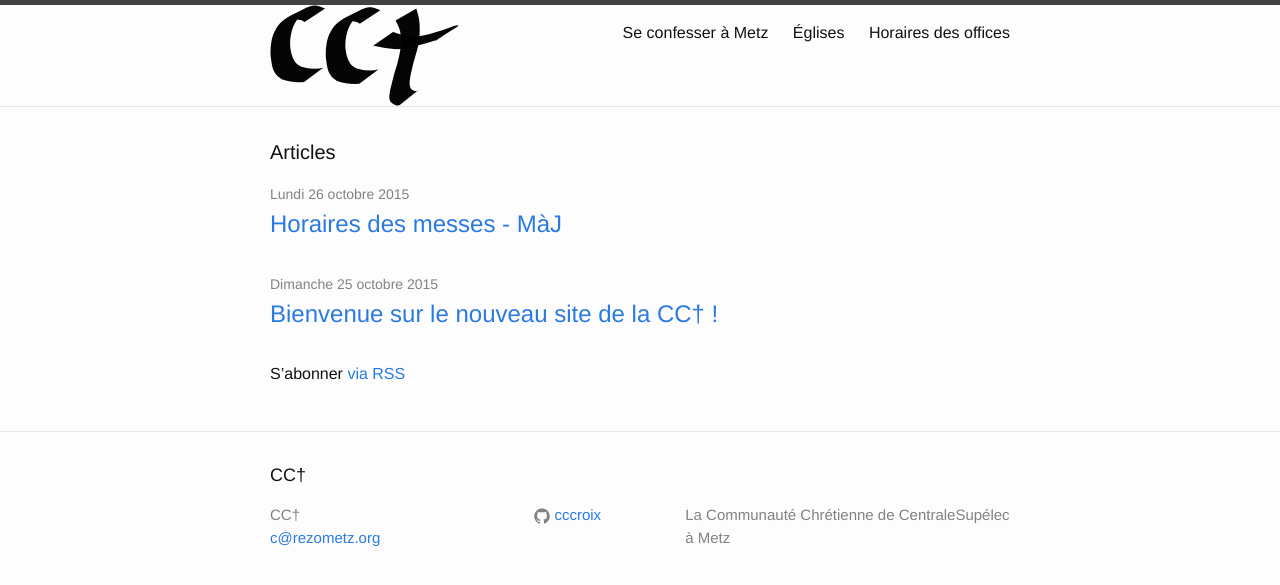
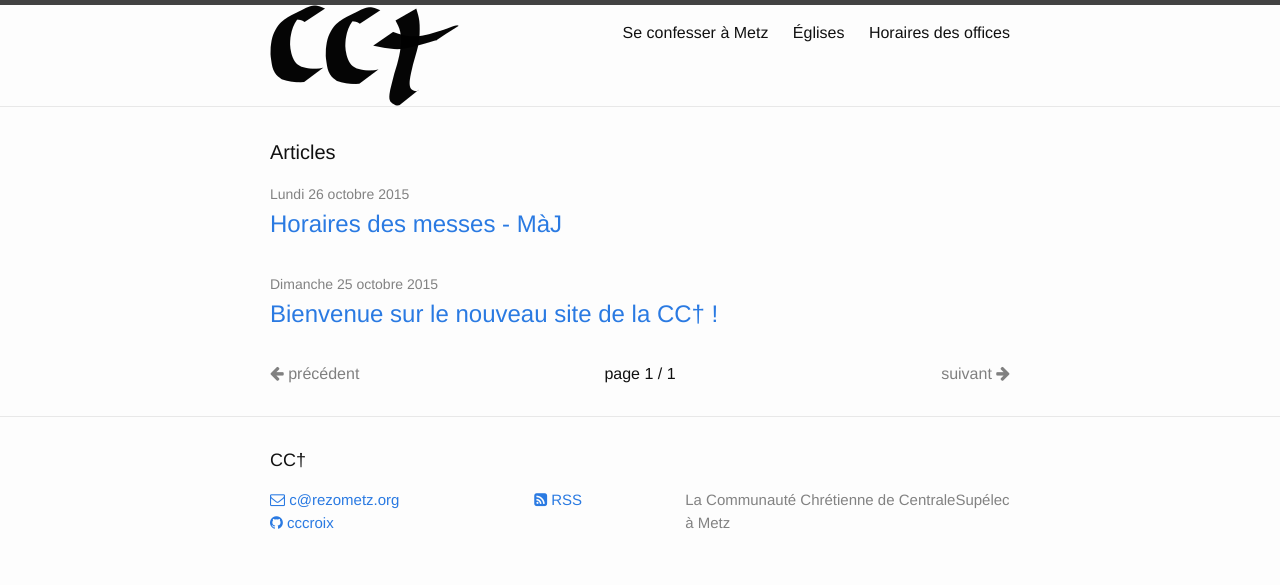
Before and after one commit to cccroix/cccroix.github.io, a Jekyll site: the page built from index.html, in a window 1280 px wide. Shown: the top 585 px of the page. Built offline with Jekyll 4.4.1, drawn with Linux system fonts in a browser that asks for light colours; nearby versions of some CDN libraries; the list of posts is cut into pages by our own code.

Commit message:
paginates the article index and changes the footer

```diff
--- a/_config.yml
+++ b/_config.yml
@@ -7,7 +7,8 @@ baseurl: "" # the subpath of your site, e.g. /blog/
 url: "https://cccroix.github.io" # the base hostname & protocol for your site
 # twitter_username: jekyllrb
 github_username: cccroix
-paginate: 20
+paginate: 10
+paginate_path: "/page:num/"
 
 collections:
  eglises:
--- a/_includes/footer.html
+++ b/_includes/footer.html
@@ -7,41 +7,22 @@
     <div class="footer-col-wrapper">
       <div class="footer-col  footer-col-1">
         <ul class="contact-list">
-          <li>{{ site.title }}</li>
-          <li><a href="mailto:{{ site.email }}">{{ site.email }}</a></li>
+          <li><a href="mailto:{{ site.email }}"><i class="fa fa-envelope-o"></i> {{ site.email }}</a></li>
+          {% if site.github_username %}
+          <li>
+            <a href="https://github.com/{{ site.github_username }}">
+              <i class="fa fa-github"></i> {{ site.github_username }}
+            </a>
+          </li>
+          {% endif %}
         </ul>
       </div>
 
       <div class="footer-col  footer-col-2">
         <ul class="social-media-list">
-          {% if site.github_username %}
-          <li>
-            <a href="https://github.com/{{ site.github_username }}">
-              <span class="icon  icon--github">
-                <svg viewBox="0 0 16 16">
-                  <path fill="#828282" d="M7.999,0.431c-4.285,0-7.76,3.474-7.76,7.761 c0,3.428,2.223,6.337,5.307,7.363c0.388,0.071,0.53-0.168,0.53-0.374c0-0.184-0.007-0.672-0.01-1.32 c-2.159,0.469-2.614-1.04-2.614-1.04c-0.353-0.896-0.862-1.135-0.862-1.135c-0.705-0.481,0.053-0.472,0.053-0.472 c0.779,0.055,1.189,0.8,1.189,0.8c0.692,1.186,1.816,0.843,2.258,0.645c0.071-0.502,0.271-0.843,0.493-1.037 C4.86,11.425,3.049,10.76,3.049,7.786c0-0.847,0.302-1.54,0.799-2.082C3.768,5.507,3.501,4.718,3.924,3.65 c0,0,0.652-0.209,2.134,0.796C6.677,4.273,7.34,4.187,8,4.184c0.659,0.003,1.323,0.089,1.943,0.261 c1.482-1.004,2.132-0.796,2.132-0.796c0.423,1.068,0.157,1.857,0.077,2.054c0.497,0.542,0.798,1.235,0.798,2.082 c0,2.981-1.814,3.637-3.543,3.829c0.279,0.24,0.527,0.713,0.527,1.437c0,1.037-0.01,1.874-0.01,2.129 c0,0.208,0.14,0.449,0.534,0.373c3.081-1.028,5.302-3.935,5.302-7.362C15.76,3.906,12.285,0.431,7.999,0.431z"/>
-                </svg>
-              </span>
-
-              <span class="username">{{ site.github_username }}</span>
-            </a>
+          <li class="rss-subscribe">
+            <a href="{{ "/feed.xml" | prepend: site.baseurl }}"><i class="fa fa-rss-square"></i> RSS</a>
           </li>
-          {% endif %}
-
-          {% if site.twitter_username %}
-          <li>
-            <a href="https://twitter.com/{{ site.twitter_username }}">
-              <span class="icon  icon--twitter">
-                <svg viewBox="0 0 16 16">
-                  <path fill="#828282" d="M15.969,3.058c-0.586,0.26-1.217,0.436-1.878,0.515c0.675-0.405,1.194-1.045,1.438-1.809
-                  c-0.632,0.375-1.332,0.647-2.076,0.793c-0.596-0.636-1.446-1.033-2.387-1.033c-1.806,0-3.27,1.464-3.27,3.27 c0,0.256,0.029,0.506,0.085,0.745C5.163,5.404,2.753,4.102,1.14,2.124C0.859,2.607,0.698,3.168,0.698,3.767 c0,1.134,0.577,2.135,1.455,2.722C1.616,6.472,1.112,6.325,0.671,6.08c0,0.014,0,0.027,0,0.041c0,1.584,1.127,2.906,2.623,3.206 C3.02,9.402,2.731,9.442,2.433,9.442c-0.211,0-0.416-0.021-0.615-0.059c0.416,1.299,1.624,2.245,3.055,2.271 c-1.119,0.877-2.529,1.4-4.061,1.4c-0.264,0-0.524-0.015-0.78-0.046c1.447,0.928,3.166,1.469,5.013,1.469 c6.015,0,9.304-4.983,9.304-9.304c0-0.142-0.003-0.283-0.009-0.423C14.976,4.29,15.531,3.714,15.969,3.058z"/>
-                </svg>
-              </span>
-
-              <span class="username">{{ site.twitter_username }}</span>
-            </a>
-          </li>
-          {% endif %}
         </ul>
       </div>
 
--- a/_sass/_base.scss
+++ b/_sass/_base.scss
@@ -25,9 +25,39 @@ body {
 
 
 strong, b {
-    font-weight: bold
+    font-weight: bold;
 }
 
+@mixin paginatorb {
+    display: inline-block;
+    width: 30%;
+}
+
+.pagination {
+    width: 100%;
+    text-align: center;
+    margin-top: 30px;
+    .previous {
+        @include paginatorb;
+        text-align: left;
+        float: left;
+    }
+    .page_number {
+        @include paginatorb;
+        text-align: center;
+        margin-left: auto;
+        margin-right: auto;
+    }
+    .next {
+        @include paginatorb;
+        text-align: right;
+        float: right;
+    }
+    .disabled {
+        color: grey;
+        pointer-events: none;
+    }
+}
 
 /**
  * Set `margin-bottom` to maintain vertical rhythm
--- a/index.html
+++ b/index.html
@@ -7,7 +7,7 @@ layout: default
   <h1 class="page-heading">Articles</h1>
 
   <ul class="post-list">
-    {% for post in site.posts %}
+    {% for post in paginator.posts %}
       <li>
         <span class="post-meta">
             {% assign dy = post.date | date: "%a" %}
@@ -54,6 +54,33 @@ layout: default
     {% endfor %}
   </ul>
 
-  <p class="rss-subscribe">S’abonner <a href="{{ "/feed.xml" | prepend: site.baseurl }}">via RSS</a></p>
+
+  <div class="pagination">
+    <div class="previous">
+      {% if paginator.previous_page %}
+          <a href="{{ paginator.previous_page_path }}">
+            <i class="fa fa-arrow-left"></i> précédent
+         </a>
+      {% else %}
+          <a href="#" class="disabled">
+            <i class="fa fa-arrow-left"></i> précédent
+         </a>
+      {% endif %}
+   </div>
+    <div class="page_number">
+      page {{ paginator.page }} / {{ paginator.total_pages }}
+    </div>
+    <div class="next">
+      {% if paginator.next_page %}
+          <a href="{{ paginator.next_page_path }}">
+            suivant <i class="fa fa-arrow-right"></i>
+          </a>
+      {% else %}
+          <a href="#" class="disabled">
+            suivant <i class="fa fa-arrow-right"></i>
+         </a>
+      {% endif %}
+   </div>
+  </div>
 
 </div>
```
